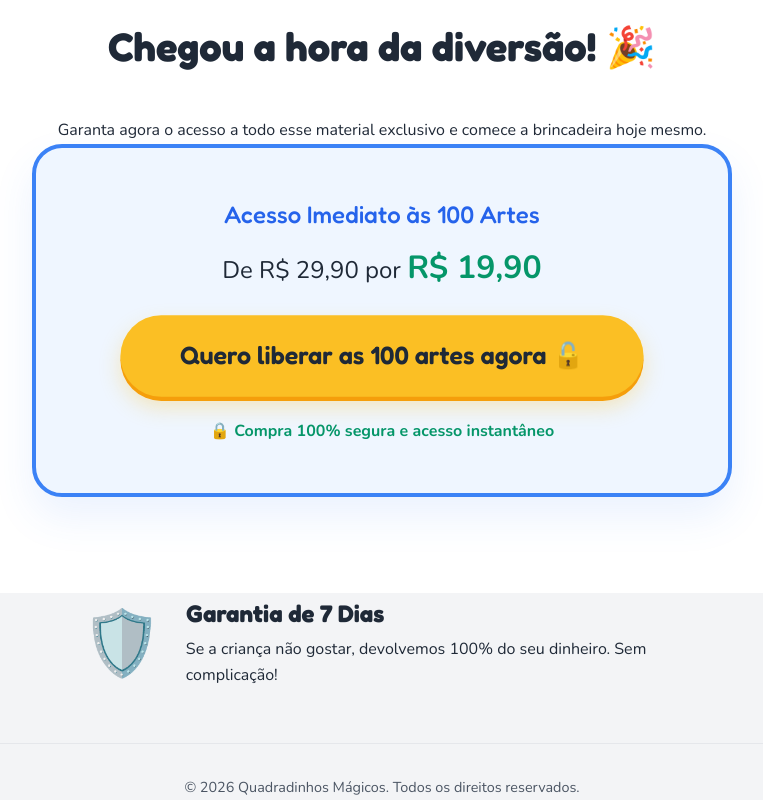
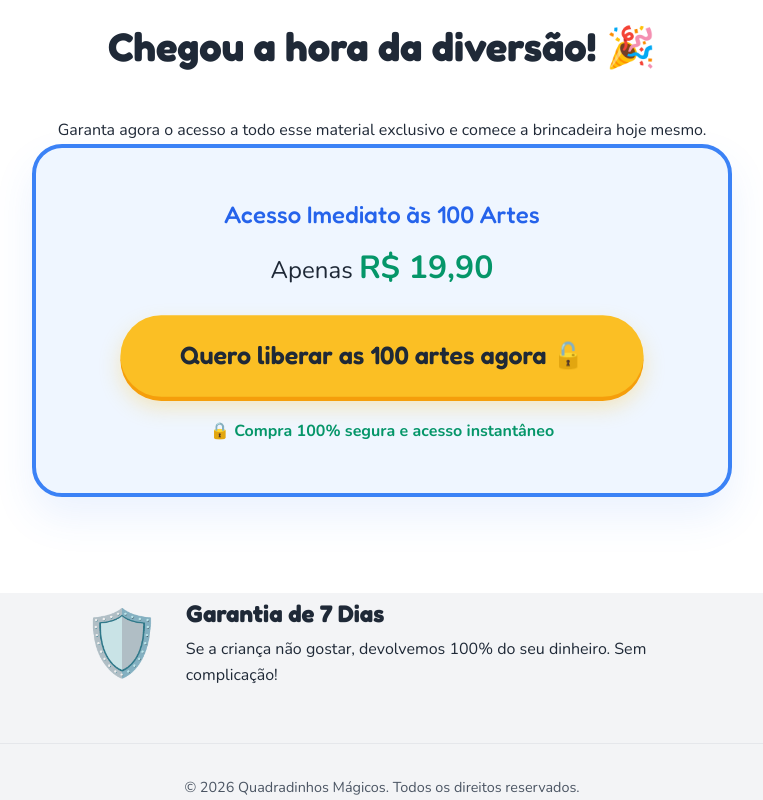
Before and after one commit to guilhermeccintra/quadradinhos-magicos, a website: page index.html in a window 1280 px wide. Shown: the part 3803-4603 px from the top of the page, without its empty margins (258-1021 px from the left). Drawn offline with nearby package versions, Linux system fonts and the light colour scheme; no server answers.

Commit message:
Update second CTA pricing copy

```diff
--- a/index.html
+++ b/index.html
@@ -205,7 +205,7 @@
 
             <div class="price-box">
                 <span class="price-label">Acesso Imediato às 100 Artes</span>
-                <div class="price-tag-large">De R$ 29,90 por <strong>R$ 19,90</strong></div>
+                <div class="price-tag-large">Apenas <strong>R$ 19,90</strong></div>
                 <a href="https://pay.lowify.com.br/checkout?product_id=jIjV2c"
                     class="btn btn-primary btn-large pulse-fast">Quero liberar as 100 artes agora 🔓</a>
                 <p class="secure-checkout">🔒 Compra 100% segura e acesso instantâneo</p>
```
